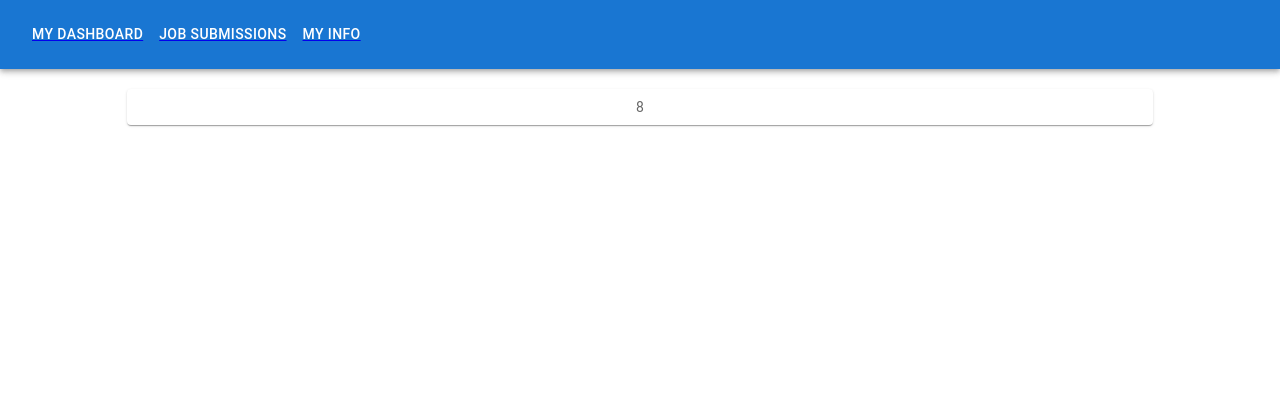
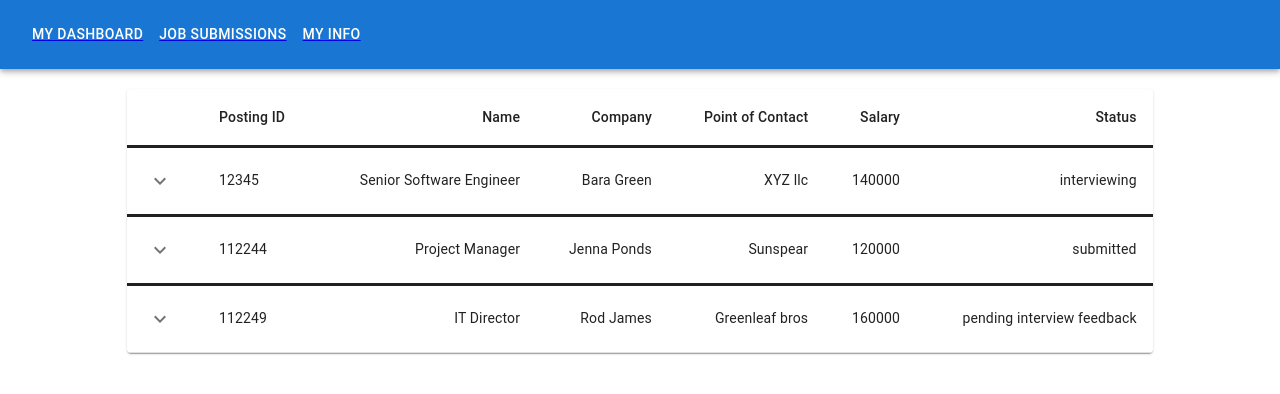
Before and after one commit to adalagandev/JobSubmissionTracker, a React (Create React App) app in the folder jobsubmissiontracker_ui/: page /jobsubmissions in a window 1280 px wide. Shown: the top 394 px of the page. Built offline with nearby package versions, Linux system fonts and the light colour scheme.

Commit message:
added tables and mock data in job submission view

```diff
--- /dev/null
+++ b/jobsubmissiontracker_ui/src/components/SubmissionsRow.tsx
@@ -0,0 +1,52 @@
+import React from 'react';
+import Box from '@mui/material/Box';
+import Collapse from '@mui/material/Collapse';
+import IconButton from '@mui/material/IconButton';
+import TableCell from '@mui/material/TableCell';
+import TableRow from '@mui/material/TableRow';
+
+import KeyboardArrowDownIcon from '@mui/icons-material/KeyboardArrowDown';
+import KeyboardArrowUpIcon from '@mui/icons-material/KeyboardArrowUp';
+export interface SubmissionsRecord{
+    jobPostingId: string,
+    jobPostingName: string,
+    pointOfContact: string,
+    hiringCompany: string,
+    salary: string,
+    status: string
+}
+
+const SubmissionsRow = (props: {record: SubmissionsRecord} ) => {
+  // console.log("SubmissionsRow", record);
+  console.log("SubmissionsRow", props);
+    const {record } = props;
+
+    const [open, setOpen] = React.useState(false);
+    return <>
+      <React.Fragment>
+          <TableRow sx={{ '& > *':
+            { borderBlock: 'solid',
+              writingMode: 'horizontal-tb' } }}>
+            <TableCell>
+              <IconButton
+                aria-label="expand row"
+                size="small"
+                onClick={() => setOpen(!open)}
+              >
+                {open ? <KeyboardArrowUpIcon /> : <KeyboardArrowDownIcon />}
+              </IconButton>
+            </TableCell>
+            <TableCell component="th" scope="row">
+              {record.jobPostingId}
+            </TableCell>
+            <TableCell align="right">{record.jobPostingName}</TableCell>
+            <TableCell align="right">{record.pointOfContact}</TableCell>
+            <TableCell align="right">{record.hiringCompany}</TableCell>
+            <TableCell align="right">{record.salary}</TableCell>
+            <TableCell align="right">{record.status}</TableCell>
+          </TableRow>
+      </React.Fragment>
+    </>
+}
+
+export default SubmissionsRow;
--- /dev/null
+++ b/jobsubmissiontracker_ui/src/components/SubmissionsTable.tsx
@@ -0,0 +1,50 @@
+import React, {useState} from "react";
+
+import Table from '@mui/material/Table';
+import TableBody from '@mui/material/TableBody';
+import TableCell from '@mui/material/TableCell';
+import TableContainer from '@mui/material/TableContainer';
+import TableHead from '@mui/material/TableHead';
+import TableRow from '@mui/material/TableRow';
+import  { SubmissionsRecord} from '../components/SubmissionsRow';
+import  SubmissionsRow from '../components/SubmissionsRow';
+import submissionsJSON from '../components/mockData/submissions.json';
+
+
+import Card from '@mui/material/Card';
+import { rootShouldForwardProp } from "@mui/material/styles/styled";
+
+const SubmissionsTable = () => {
+  const [records, setRecords] = useState<SubmissionsRecord[]>(submissionsJSON);
+  console.log('SubmissionsTable-records:', records);
+    return (
+      <>
+        <TableContainer component={Card}>
+          <Table aria-label="collapsible table">
+            <TableHead>
+              <TableRow>
+                <TableCell />
+                <TableCell>Posting ID</TableCell>
+                <TableCell align="right">Name</TableCell>
+                <TableCell align="right">Company</TableCell>
+                <TableCell align="right">Point of Contact</TableCell>
+                <TableCell align="right">Salary</TableCell>
+                <TableCell align="right">Status</TableCell>
+              </TableRow>
+            </TableHead>
+            <TableBody>
+              <>{records && records.map((row) => {
+                              console.log("SubmissionsTable-SubmissionsRow row ", row);
+                              return <SubmissionsRow
+                              key={row.jobPostingId}
+                              record={row}
+                              />
+                      })}</>
+            </TableBody>
+          </Table>
+        </TableContainer>
+        </>
+      );
+};
+
+export default SubmissionsTable;
--- /dev/null
+++ b/jobsubmissiontracker_ui/src/components/mockData/submissions.json
@@ -0,0 +1,27 @@
+[
+    {
+        "jobPostingId":"12345",
+        "jobPostingName":"Senior Software Engineer",
+        "pointOfContact":"Bara Green",
+        "hiringCompany":"XYZ llc",
+        "salary":"140000",
+        "status":"interviewing"
+    },
+    {
+        "jobPostingId":"112244",
+        "jobPostingName":"Project Manager",
+        "pointOfContact":"Jenna Ponds",
+        "hiringCompany":"Sunspear",
+        "salary":"120000",
+        "status":"submitted"
+    },
+    {
+        "jobPostingId":"112249",
+        "jobPostingName":"IT Director",
+        "pointOfContact":"Rod James",
+        "hiringCompany":"Greenleaf bros",
+        "salary":"160000",
+        "status":"pending interview feedback"
+    }
+
+]
--- a/jobsubmissiontracker_ui/src/references/MuiTables.tsx
+++ b/jobsubmissiontracker_ui/src/references/MuiTables.tsx
@@ -10,6 +10,7 @@ import TableHead from '@mui/material/TableHead';
 import TableRow from '@mui/material/TableRow';
 import Typography from '@mui/material/Typography';
 import Paper from '@mui/material/Paper';
+import Card from '@mui/material/Card';
 import KeyboardArrowDownIcon from '@mui/icons-material/KeyboardArrowDown';
 import KeyboardArrowUpIcon from '@mui/icons-material/KeyboardArrowUp';
 
@@ -116,7 +117,7 @@ const rows = [
 
 export default function CollapsibleTable() {
   return (
-    <TableContainer component={Paper}>
+    <TableContainer component={Card}>
       <Table aria-label="collapsible table">
         <TableHead>
           <TableRow>
--- a/jobsubmissiontracker_ui/src/views/JobSubmissions.tsx
+++ b/jobsubmissiontracker_ui/src/views/JobSubmissions.tsx
@@ -3,6 +3,8 @@ import { styled } from '@mui/material/styles';
 import Box from '@mui/material/Box';
 import Paper from '@mui/material/Paper';
 import Grid from '@mui/material/Unstable_Grid2';
+import CollapsibleTable from '../references/MuiTables';
+import SubmissionsTable from '../components/SubmissionsTable';
 
 const JobSubmissions = () => {
     const Item = styled(Paper)(({ theme }) => ({
@@ -19,7 +21,7 @@ const JobSubmissions = () => {
       <Grid container spacing={1}>
         <Grid xs={1}>&nbsp;</Grid>
         <Grid xs={10}>
-            <Item>8</Item>
+          <SubmissionsTable />
         </Grid>
         <Grid xs={1}>&nbsp;</Grid>
 
```
